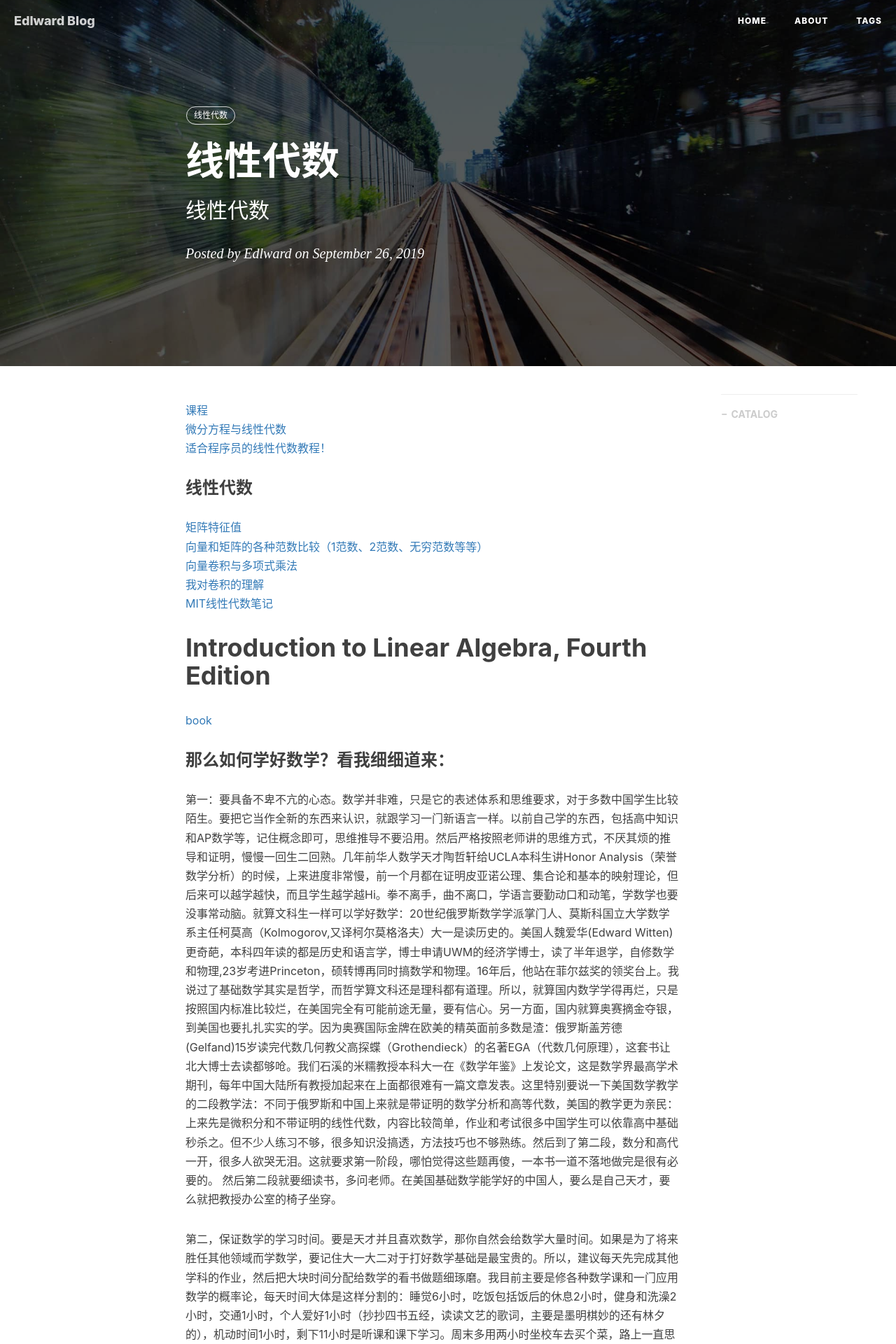
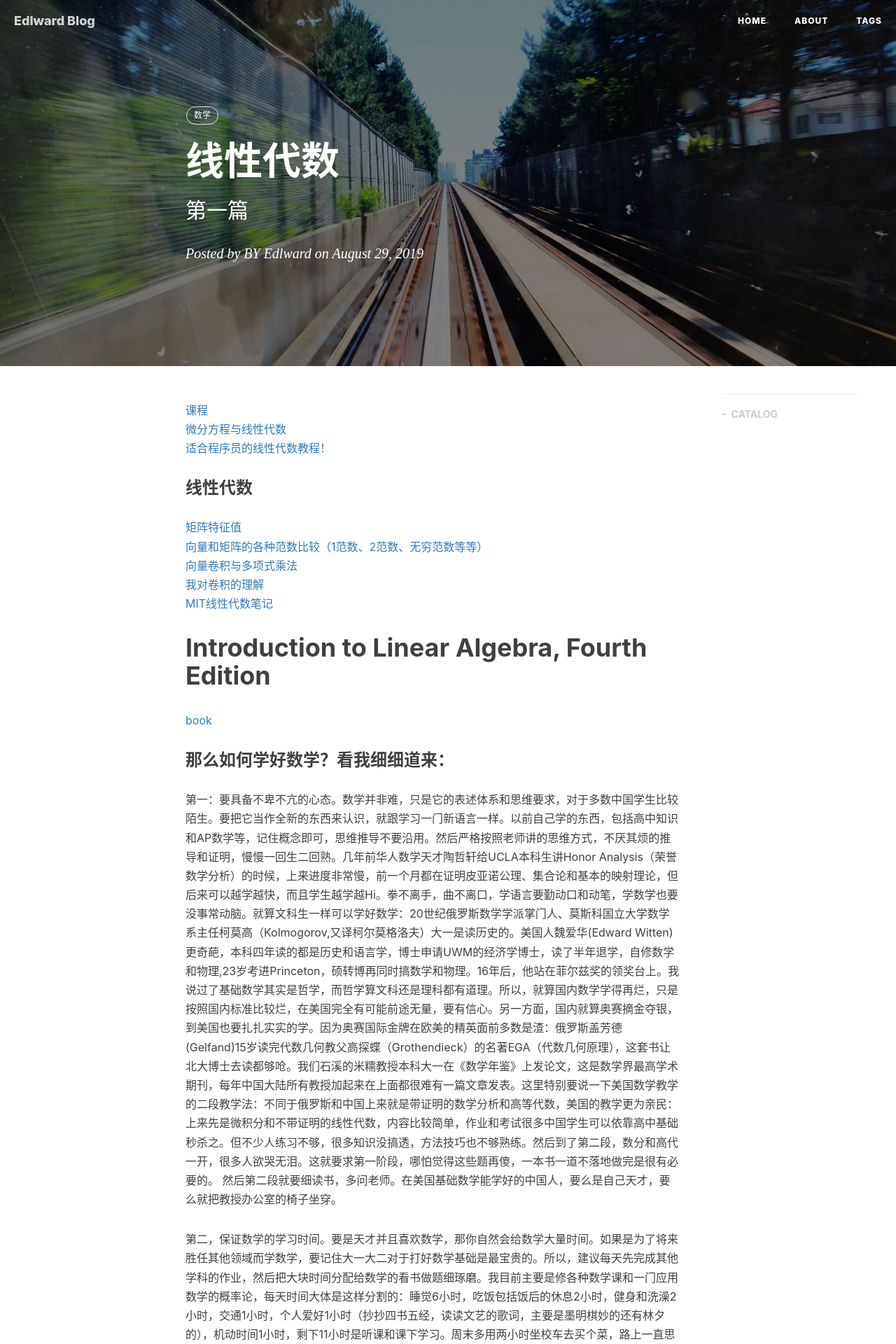
Before and after one commit to gary-robotics/dlward, a Jekyll site: the page built from _posts/2018-09-26-线性代数-2019.markdown, in a window 1280 px wide. Shown: the top 1920 px of the page at 70% size. Built offline with Jekyll 4.4.1, drawn with Linux system fonts in a browser that asks for light colours; nearby versions of some CDN libraries; comment, search, counter and statistics services are not loaded; some of the changed text lies outside the part shown.

Commit message:
Update and rename 2018-09-26-线性代数-2018.markdown to 2018-09-26-线性代数-2019.markdown

```diff
--- a/_posts/2018-09-26-线性代数-2018.markdown
+++ b/_posts/2018-09-26-线性代数-2019.markdown
@@ -1,14 +1,13 @@
 ---
-layout:     post
-title:      "线性代数"
-subtitle:   "线性代数"
-date:       2019-09-26 12:00:00
-author:     "Edlward"
-header-img: "img/post-bg-2015.jpg"
-header-mask: 0.3
-catalog:    true
-tags:
-    - 线性代数
+layout:     post                    # 使用的布局（不需要改）
+title:      线性代数                # 标题
+subtitle:    第一篇                  #副标题
+date:       2019-08-29              # 时间
+author:     BY Edlward              # 作者
+header-img: img/post-bg-2015.jpg    #这篇文章标题背景图片
+catalog: true                       # 是否归档
+tags:                               #标签
+    - 数学
 ---
 [课程](http://www.doc88.com/p-663159263402.html)
 [微分方程与线性代数](https://zhuanlan.zhihu.com/p/46533077)
```
